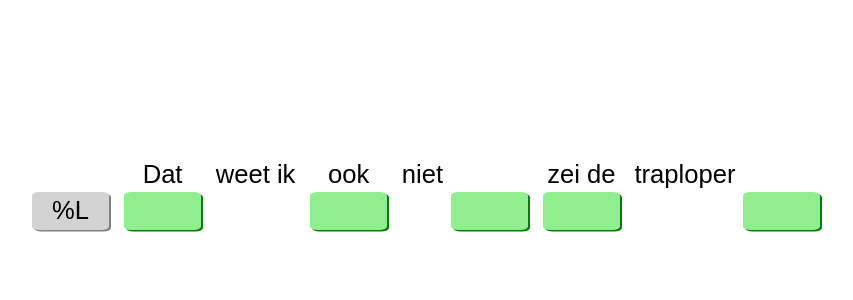
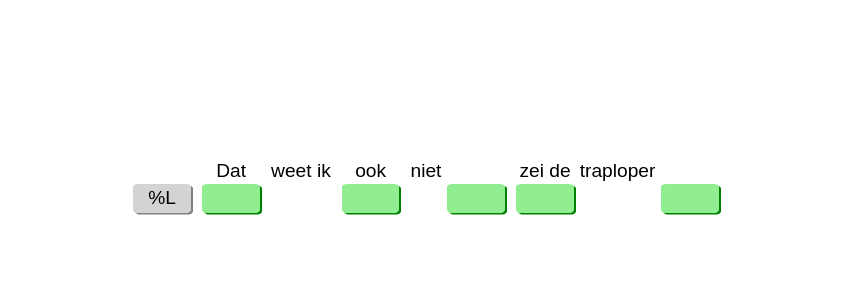
Before and after one commit to tsg-humlab/autinto, a React (Create React App) app in the folder frontend/exercise-widget/: page / in a window 1280 px wide. Shown: the top 300 px of the page, without its empty margins (214-1067 px from the left). Built offline with nearby package versions, Linux system fonts and the light colour scheme.

Commit message:
Prevent unwanted linebreak between last word and last box

```diff
--- a/frontend/exercise-widget/src/Annotatable.js
+++ b/frontend/exercise-widget/src/Annotatable.js
@@ -28,7 +28,7 @@ export default function Annotatable({
   options = [],
 }) {
   const [menuOpened, setMenuOpened] = useState(false);
-  const [selectedValue, selectValue] = useState(preset);
+  const [selectedLabel, selectLabel] = useState(preset);
 
   return (
     <div
@@ -39,14 +39,16 @@ export default function Annotatable({
     >
       {text ? text : <React.Fragment> &nbsp; </React.Fragment>}
       <div className="box">
-        <div className="box-content">{selectedValue}</div>
+        <div className="box-content">{selectedLabel}</div>
         {preset ? ( // Only allow for a dropdown if the value is editable (no preset).
           ""
         ) : (
           <Dropdown
             options={options}
             open={menuOpened}
-            onSelected={selectValue}
+            // The ∅ button in the dropdown menu should clear the annotation box,
+            // not make ∅ the label.
+            onSelected={val => selectLabel(val === '∅' ? '' : val)}
           />
         )}
       </div>
--- a/frontend/exercise-widget/src/App.css
+++ b/frontend/exercise-widget/src/App.css
@@ -1,7 +1,7 @@
 .App {
   margin-top: 20vh;
   text-align: center;
-  font-size: 1.6em;
+  font-size: 1.2em;
 }
 
 .annotatable {
--- a/frontend/exercise-widget/src/App.js
+++ b/frontend/exercise-widget/src/App.js
@@ -22,9 +22,12 @@ class App extends Component {
         <Annotatable preset="%L" />
         <Annotatable options={wordOptions} text="Dat" /> weet ik{" "}
         <Annotatable options={wordOptions} text="ook" /> niet
-        <Annotatable options={wordOptions} />
-        <Annotatable options={wordOptions} text="zei de" /> traploper
         <Annotatable options={endOptions} />
+        <Annotatable options={[["H", "L"], ["∅", ""]]} text="zei de" />
+        <span style={{whiteSpace: 'nowrap'}}>
+          traploper
+        <Annotatable options={endOptions} />
+        </span>
       </div>
     );
   }
```
